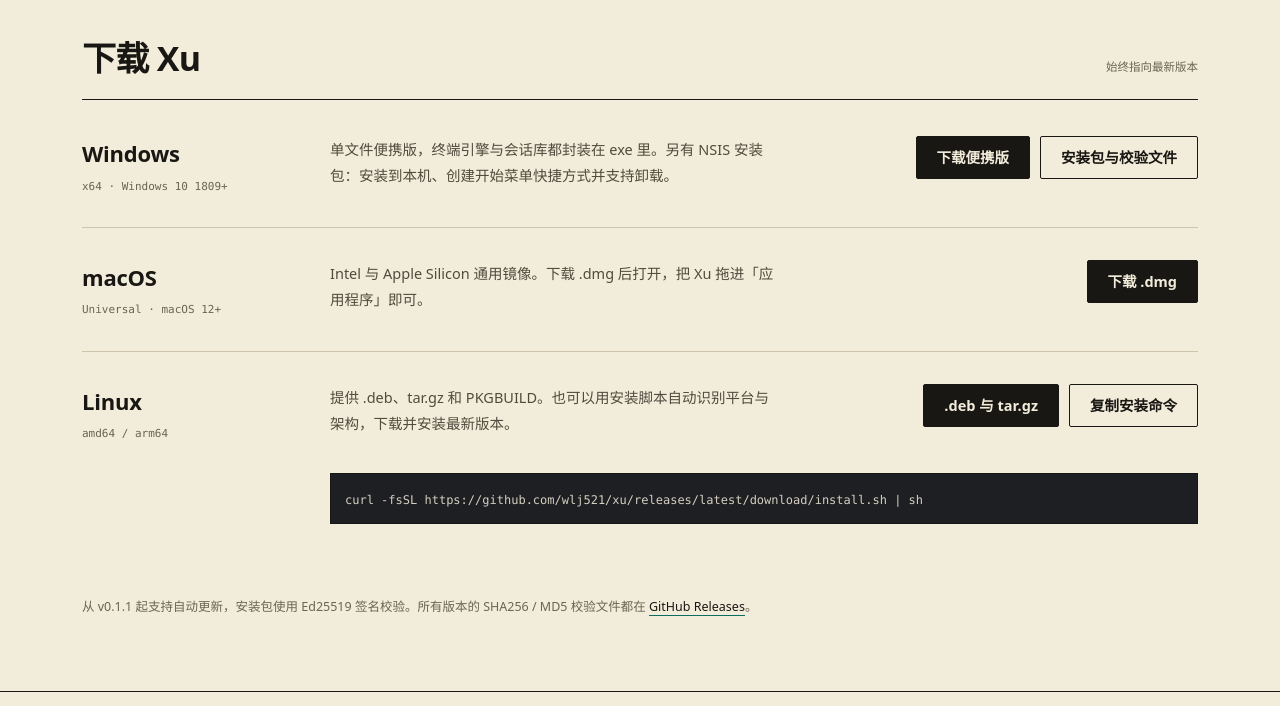
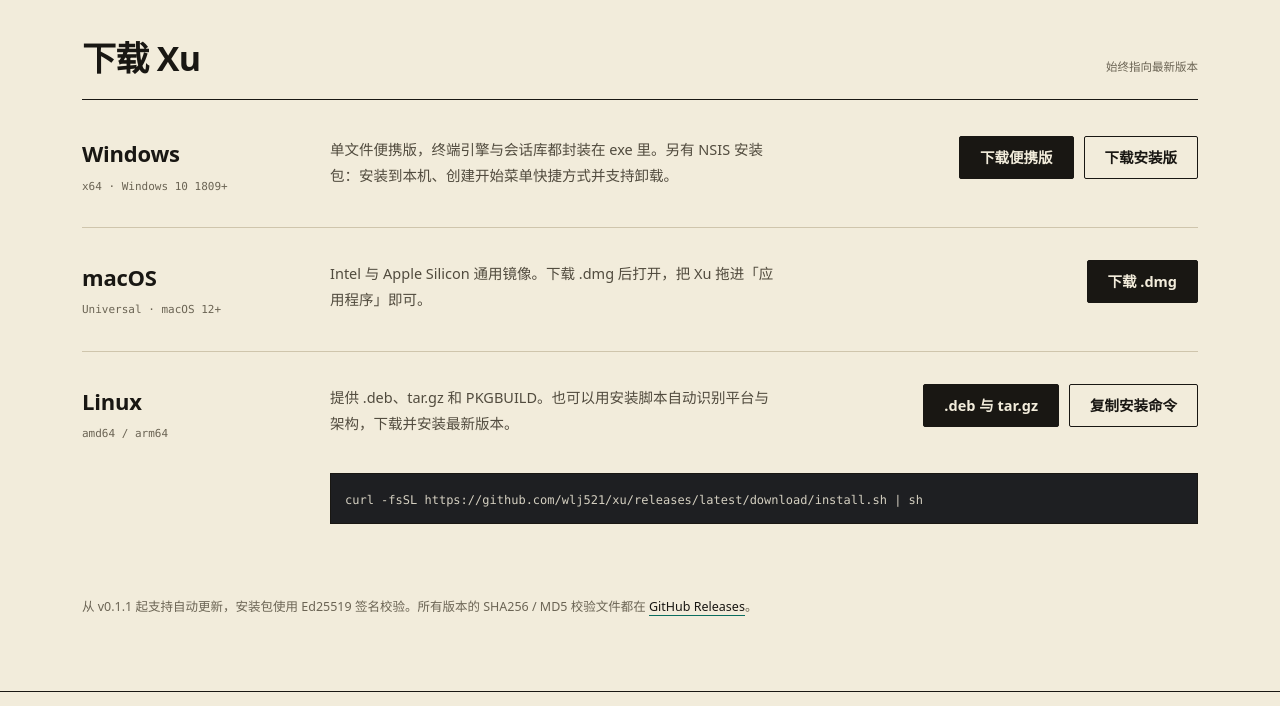
Before and after one commit to wlj521/xu, a plain HTML site: page website/index.html in a window 1280 px wide. Shown: the part 2040-2746 px from the top of the page. Drawn offline with Linux system fonts and the light colour scheme.

Commit message:
feat: Windows 提供便携版与安装版独立下载
- 网站增加安装版直链，指向固定文件名的 xu-setup-amd64.exe
- 发布流程额外输出该固定文件名，后续版本无需改网站
- 已为 v0.3.2 补充固定文件名的安装包资源

Co-Authored-By: Claude Code <noreply@anthropic.com>

```diff
--- a/website/index.html
+++ b/website/index.html
@@ -149,7 +149,7 @@
       <p>单文件便携版，终端引擎与会话库都封装在 exe 里。另有 NSIS 安装包：安装到本机、创建开始菜单快捷方式并支持卸载。</p>
       <div class="platform-actions">
         <a class="btn btn-primary" href="https://github.com/wlj521/xu/releases/latest/download/Xu.exe">下载便携版</a>
-        <a class="btn btn-ghost" href="https://github.com/wlj521/xu/releases/latest">安装包与校验文件</a>
+        <a class="btn btn-ghost" href="https://github.com/wlj521/xu/releases/latest/download/xu-setup-amd64.exe">下载安装版</a>
       </div>
     </article>
 
```
Also changed, not shown: 1 other file.
